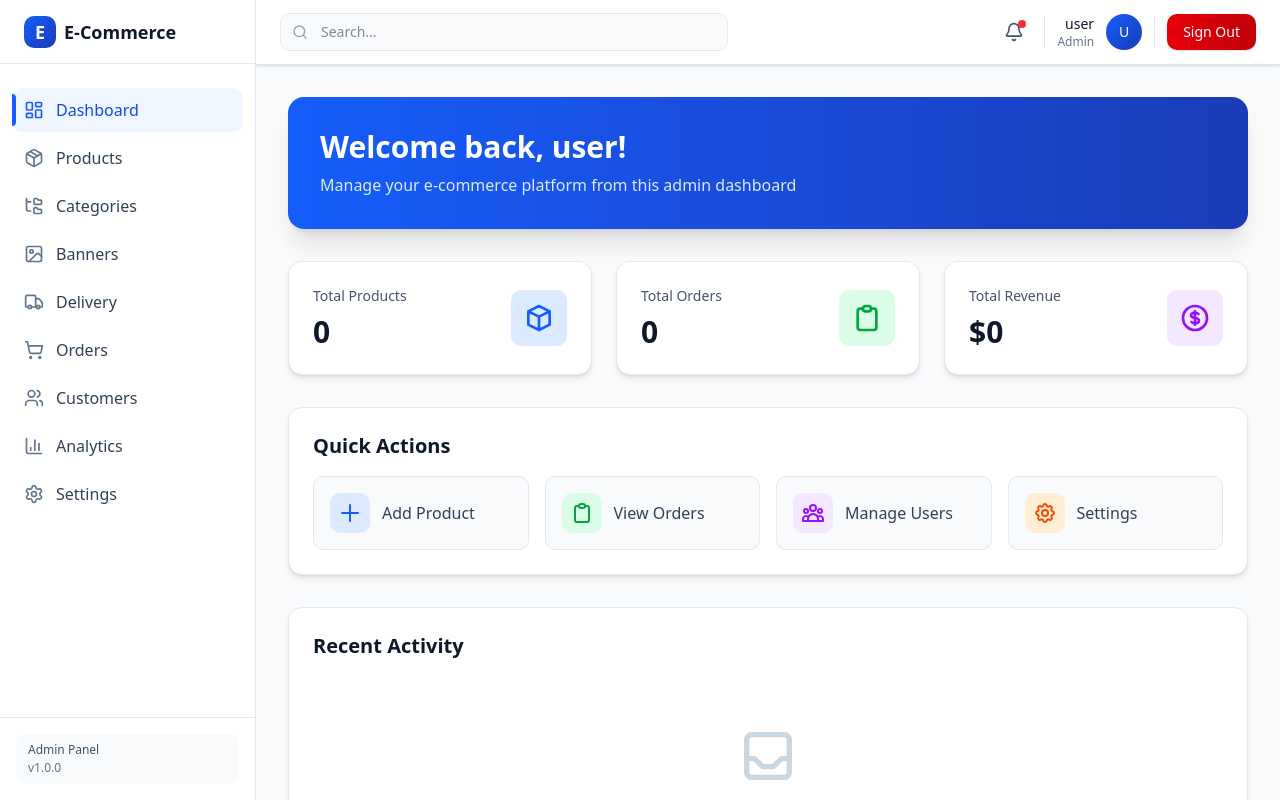
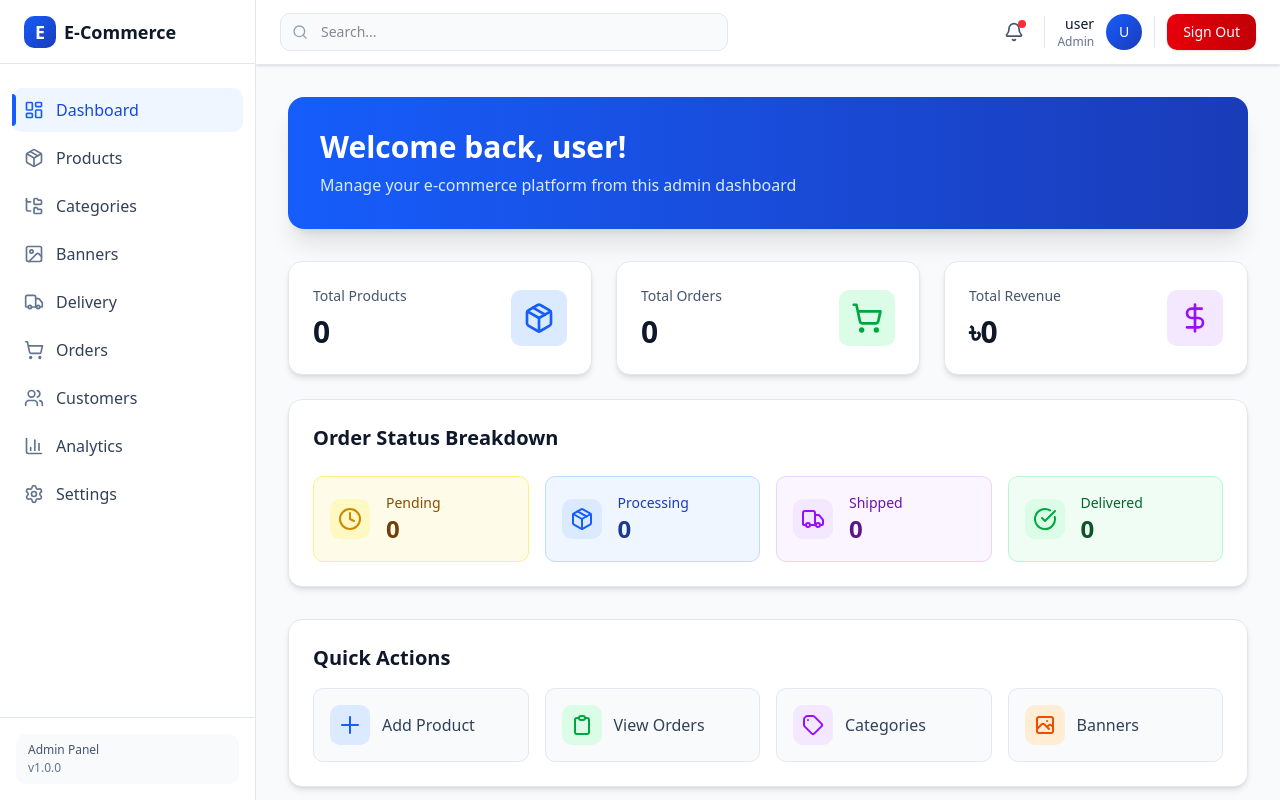
Before and after one commit to tajul-islam-refath/nextjs-fullstack-ecommarce, a Next.js app: page /admin in a window 1280 px wide. Built offline with nearby package versions, Linux system fonts and the light colour scheme; no server answers; the database is empty; sample sign-in values are in the browser's storage.

Commit message:
feat: add stats into dashboard

```diff
--- a/app/admin/page.tsx
+++ b/app/admin/page.tsx
@@ -1,6 +1,9 @@
 import { auth } from "@/auth";
 import { Suspense } from "react";
 import { Loader2 } from "lucide-react";
+import { getDashboardStats } from "@/lib/actions/dashboard.actions";
+import { DashboardStats } from "@/components/admin/DashboardStats";
+import Link from "next/link";
 
 export default function AdminDashboard() {
   return (
@@ -18,11 +21,25 @@ export default function AdminDashboard() {
 
 async function AdminDashboardContent() {
   const session = await auth();
+  const statsResult = await getDashboardStats();
+
+  // Handle error case
+  if (!statsResult.success || !statsResult.data) {
+    return (
+      <div className="space-y-8">
+        <div className="bg-red-50 border border-red-200 rounded-lg p-4">
+          <p className="text-red-800">Failed to load dashboard statistics</p>
+        </div>
+      </div>
+    );
+  }
+
+  const { totalProducts, ...orderStats } = statsResult.data;
 
   return (
     <div className="space-y-8">
       {/* Welcome Section */}
-      <div className="bg-linear-to-r from-blue-600 to-blue-800 rounded-2xl shadow-xl p-8 text-white">
+      <div className="bg-gradient-to-r from-blue-600 to-blue-800 rounded-2xl shadow-xl p-8 text-white">
         <h2 className="text-3xl font-bold mb-2">
           Welcome back, {session?.user?.email?.split("@")[0]}!
         </h2>
@@ -31,90 +48,17 @@ async function AdminDashboardContent() {
         </p>
       </div>
 
-      {/* Quick Stats */}
-      <div className="grid grid-cols-1 md:grid-cols-3 gap-6">
-        <div className="bg-white rounded-xl shadow-md p-6 border border-slate-200">
-          <div className="flex items-center justify-between">
-            <div>
-              <p className="text-sm font-medium text-slate-600">
-                Total Products
-              </p>
-              <p className="text-3xl font-bold text-slate-900 mt-2">0</p>
-            </div>
-            <div className="bg-blue-100 p-3 rounded-lg">
-              <svg
-                className="w-8 h-8 text-blue-600"
-                fill="none"
-                stroke="currentColor"
-                viewBox="0 0 24 24"
-              >
-                <path
-                  strokeLinecap="round"
-                  strokeLinejoin="round"
-                  strokeWidth={2}
-                  d="M20 7l-8-4-8 4m16 0l-8 4m8-4v10l-8 4m0-10L4 7m8 4v10M4 7v10l8 4"
-                />
-              </svg>
-            </div>
-          </div>
-        </div>
-
-        <div className="bg-white rounded-xl shadow-md p-6 border border-slate-200">
-          <div className="flex items-center justify-between">
-            <div>
-              <p className="text-sm font-medium text-slate-600">Total Orders</p>
-              <p className="text-3xl font-bold text-slate-900 mt-2">0</p>
-            </div>
-            <div className="bg-green-100 p-3 rounded-lg">
-              <svg
-                className="w-8 h-8 text-green-600"
-                fill="none"
-                stroke="currentColor"
-                viewBox="0 0 24 24"
-              >
-                <path
-                  strokeLinecap="round"
-                  strokeLinejoin="round"
-                  strokeWidth={2}
-                  d="M9 5H7a2 2 0 00-2 2v12a2 2 0 002 2h10a2 2 0 002-2V7a2 2 0 00-2-2h-2M9 5a2 2 0 002 2h2a2 2 0 002-2M9 5a2 2 0 012-2h2a2 2 0 012 2"
-                />
-              </svg>
-            </div>
-          </div>
-        </div>
-
-        <div className="bg-white rounded-xl shadow-md p-6 border border-slate-200">
-          <div className="flex items-center justify-between">
-            <div>
-              <p className="text-sm font-medium text-slate-600">
-                Total Revenue
-              </p>
-              <p className="text-3xl font-bold text-slate-900 mt-2">$0</p>
-            </div>
-            <div className="bg-purple-100 p-3 rounded-lg">
-              <svg
-                className="w-8 h-8 text-purple-600"
-                fill="none"
-                stroke="currentColor"
-                viewBox="0 0 24 24"
-              >
-                <path
-                  strokeLinecap="round"
-                  strokeLinejoin="round"
-                  strokeWidth={2}
-                  d="M12 8c-1.657 0-3 .895-3 2s1.343 2 3 2 3 .895 3 2-1.343 2-3 2m0-8c1.11 0 2.08.402 2.599 1M12 8V7m0 1v8m0 0v1m0-1c-1.11 0-2.08-.402-2.599-1M21 12a9 9 0 11-18 0 9 9 0 0118 0z"
-                />
-              </svg>
-            </div>
-          </div>
-        </div>
-      </div>
+      {/* Dashboard Stats */}
+      <DashboardStats totalProducts={totalProducts} orderStats={orderStats} />
 
       {/* Quick Actions */}
       <div className="bg-white rounded-xl shadow-md p-6 border border-slate-200">
         <h3 className="text-xl font-bold text-slate-900 mb-4">Quick Actions</h3>
         <div className="grid grid-cols-1 md:grid-cols-2 lg:grid-cols-4 gap-4">
-          <button className="flex items-center gap-3 p-4 bg-slate-50 hover:bg-slate-100 rounded-lg transition-colors border border-slate-200">
+          <Link
+            href="/admin/products/create"
+            className="flex items-center gap-3 p-4 bg-slate-50 hover:bg-slate-100 rounded-lg transition-colors border border-slate-200"
+          >
             <div className="bg-blue-100 p-2 rounded-lg">
               <svg
                 className="w-6 h-6 text-blue-600"
@@ -131,9 +75,12 @@ async function AdminDashboardContent() {
               </svg>
             </div>
             <span className="font-medium text-slate-700">Add Product</span>
-          </button>
+          </Link>
 
-          <button className="flex items-center gap-3 p-4 bg-slate-50 hover:bg-slate-100 rounded-lg transition-colors border border-slate-200">
+          <Link
+            href="/admin/orders"
+            className="flex items-center gap-3 p-4 bg-slate-50 hover:bg-slate-100 rounded-lg transition-colors border border-slate-200"
+          >
             <div className="bg-green-100 p-2 rounded-lg">
               <svg
                 className="w-6 h-6 text-green-600"
@@ -150,9 +97,12 @@ async function AdminDashboardContent() {
               </svg>
             </div>
             <span className="font-medium text-slate-700">View Orders</span>
-          </button>
+          </Link>
 
-          <button className="flex items-center gap-3 p-4 bg-slate-50 hover:bg-slate-100 rounded-lg transition-colors border border-slate-200">
+          <Link
+            href="/admin/categories"
+            className="flex items-center gap-3 p-4 bg-slate-50 hover:bg-slate-100 rounded-lg transition-colors border border-slate-200"
+          >
             <div className="bg-purple-100 p-2 rounded-lg">
               <svg
                 className="w-6 h-6 text-purple-600"
@@ -164,14 +114,17 @@ async function AdminDashboardContent() {
                   strokeLinecap="round"
                   strokeLinejoin="round"
                   strokeWidth={2}
-                  d="M17 20h5v-2a3 3 0 00-5.356-1.857M17 20H7m10 0v-2c0-.656-.126-1.283-.356-1.857M7 20H2v-2a3 3 0 015.356-1.857M7 20v-2c0-.656.126-1.283.356-1.857m0 0a5.002 5.002 0 019.288 0M15 7a3 3 0 11-6 0 3 3 0 016 0zm6 3a2 2 0 11-4 0 2 2 0 014 0zM7 10a2 2 0 11-4 0 2 2 0 014 0z"
+                  d="M7 7h.01M7 3h5c.512 0 1.024.195 1.414.586l7 7a2 2 0 010 2.828l-7 7a2 2 0 01-2.828 0l-7-7A1.994 1.994 0 013 12V7a4 4 0 014-4z"
                 />
               </svg>
             </div>
-            <span className="font-medium text-slate-700">Manage Users</span>
-          </button>
+            <span className="font-medium text-slate-700">Categories</span>
+          </Link>
 
-          <button className="flex items-center gap-3 p-4 bg-slate-50 hover:bg-slate-100 rounded-lg transition-colors border border-slate-200">
+          <Link
+            href="/admin/banners"
+            className="flex items-center gap-3 p-4 bg-slate-50 hover:bg-slate-100 rounded-lg transition-colors border border-slate-200"
+          >
             <div className="bg-orange-100 p-2 rounded-lg">
               <svg
                 className="w-6 h-6 text-orange-600"
@@ -183,18 +136,12 @@ async function AdminDashboardContent() {
                   strokeLinecap="round"
                   strokeLinejoin="round"
                   strokeWidth={2}
-                  d="M10.325 4.317c.426-1.756 2.924-1.756 3.35 0a1.724 1.724 0 002.573 1.066c1.543-.94 3.31.826 2.37 2.37a1.724 1.724 0 001.065 2.572c1.756.426 1.756 2.924 0 3.35a1.724 1.724 0 00-1.066 2.573c.94 1.543-.826 3.31-2.37 2.37a1.724 1.724 0 00-2.572 1.065c-.426 1.756-2.924 1.756-3.35 0a1.724 1.724 0 00-2.573-1.066c-1.543.94-3.31-.826-2.37-2.37a1.724 1.724 0 00-1.065-2.572c-1.756-.426-1.756-2.924 0-3.35a1.724 1.724 0 001.066-2.573c-.94-1.543.826-3.31 2.37-2.37.996.608 2.296.07 2.572-1.065z"
-                />
-                <path
-                  strokeLinecap="round"
-                  strokeLinejoin="round"
-                  strokeWidth={2}
-                  d="M15 12a3 3 0 11-6 0 3 3 0 016 0z"
+                  d="M4 16l4.586-4.586a2 2 0 012.828 0L16 16m-2-2l1.586-1.586a2 2 0 012.828 0L20 14m-6-6h.01M6 20h12a2 2 0 002-2V6a2 2 0 00-2-2H6a2 2 0 00-2 2v12a2 2 0 002 2z"
                 />
               </svg>
             </div>
-            <span className="font-medium text-slate-700">Settings</span>
-          </button>
+            <span className="font-medium text-slate-700">Banners</span>
+          </Link>
         </div>
       </div>
 
--- /dev/null
+++ b/components/admin/DashboardStats.tsx
@@ -0,0 +1,177 @@
+"use client";
+
+import {
+  Package,
+  ShoppingCart,
+  DollarSign,
+  Clock,
+  Truck,
+  CheckCircle,
+  XCircle,
+} from "lucide-react";
+import { currencyConfig } from "@/lib/config";
+
+interface OrderStats {
+  totalOrders: number;
+  pendingOrders: number;
+  processingOrders: number;
+  shippedOrders: number;
+  deliveredOrders: number;
+  cancelledOrders: number;
+  totalRevenue: number;
+}
+
+interface DashboardStatsProps {
+  totalProducts: number;
+  orderStats: OrderStats;
+}
+
+export function DashboardStats({
+  totalProducts,
+  orderStats,
+}: DashboardStatsProps) {
+  const formatCurrency = (amount: number) => {
+    return `${currencyConfig.symbol}${amount.toLocaleString(
+      currencyConfig.locale,
+      {
+        minimumFractionDigits: 0,
+        maximumFractionDigits: 0,
+      }
+    )}`;
+  };
+
+  return (
+    <div className="space-y-6">
+      {/* Main Stats */}
+      <div className="grid grid-cols-1 md:grid-cols-3 gap-6">
+        {/* Total Products */}
+        <div className="bg-white rounded-xl shadow-md p-6 border border-slate-200 hover:shadow-lg transition-shadow">
+          <div className="flex items-center justify-between">
+            <div>
+              <p className="text-sm font-medium text-slate-600">
+                Total Products
+              </p>
+              <p className="text-3xl font-bold text-slate-900 mt-2">
+                {totalProducts}
+              </p>
+            </div>
+            <div className="bg-blue-100 p-3 rounded-lg">
+              <Package className="w-8 h-8 text-blue-600" />
+            </div>
+          </div>
+        </div>
+
+        {/* Total Orders */}
+        <div className="bg-white rounded-xl shadow-md p-6 border border-slate-200 hover:shadow-lg transition-shadow">
+          <div className="flex items-center justify-between">
+            <div>
+              <p className="text-sm font-medium text-slate-600">Total Orders</p>
+              <p className="text-3xl font-bold text-slate-900 mt-2">
+                {orderStats.totalOrders}
+              </p>
+            </div>
+            <div className="bg-green-100 p-3 rounded-lg">
+              <ShoppingCart className="w-8 h-8 text-green-600" />
+            </div>
+          </div>
+        </div>
+
+        {/* Total Revenue */}
+        <div className="bg-white rounded-xl shadow-md p-6 border border-slate-200 hover:shadow-lg transition-shadow">
+          <div className="flex items-center justify-between">
+            <div>
+              <p className="text-sm font-medium text-slate-600">
+                Total Revenue
+              </p>
+              <p className="text-3xl font-bold text-slate-900 mt-2">
+                {formatCurrency(orderStats.totalRevenue)}
+              </p>
+            </div>
+            <div className="bg-purple-100 p-3 rounded-lg">
+              <DollarSign className="w-8 h-8 text-purple-600" />
+            </div>
+          </div>
+        </div>
+      </div>
+
+      {/* Order Status Breakdown */}
+      <div className="bg-white rounded-xl shadow-md p-6 border border-slate-200">
+        <h3 className="text-xl font-bold text-slate-900 mb-6">
+          Order Status Breakdown
+        </h3>
+        <div className="grid grid-cols-1 md:grid-cols-2 lg:grid-cols-4 gap-4">
+          {/* Pending Orders */}
+          <div className="flex items-center gap-4 p-4 bg-yellow-50 rounded-lg border border-yellow-200">
+            <div className="bg-yellow-100 p-2 rounded-lg">
+              <Clock className="w-6 h-6 text-yellow-600" />
+            </div>
+            <div>
+              <p className="text-sm font-medium text-yellow-800">Pending</p>
+              <p className="text-2xl font-bold text-yellow-900">
+                {orderStats.pendingOrders}
+              </p>
+            </div>
+          </div>
+
+          {/* Processing Orders */}
+          <div className="flex items-center gap-4 p-4 bg-blue-50 rounded-lg border border-blue-200">
+            <div className="bg-blue-100 p-2 rounded-lg">
+              <Package className="w-6 h-6 text-blue-600" />
+            </div>
+            <div>
+              <p className="text-sm font-medium text-blue-800">Processing</p>
+              <p className="text-2xl font-bold text-blue-900">
+                {orderStats.processingOrders}
+              </p>
+            </div>
+          </div>
+
+          {/* Shipped Orders */}
+          <div className="flex items-center gap-4 p-4 bg-purple-50 rounded-lg border border-purple-200">
+            <div className="bg-purple-100 p-2 rounded-lg">
+              <Truck className="w-6 h-6 text-purple-600" />
+            </div>
+            <div>
+              <p className="text-sm font-medium text-purple-800">Shipped</p>
+              <p className="text-2xl font-bold text-purple-900">
+                {orderStats.shippedOrders}
+              </p>
+            </div>
+          </div>
+
+          {/* Delivered Orders */}
+          <div className="flex items-center gap-4 p-4 bg-green-50 rounded-lg border border-green-200">
+            <div className="bg-green-100 p-2 rounded-lg">
+              <CheckCircle className="w-6 h-6 text-green-600" />
+            </div>
+            <div>
+              <p className="text-sm font-medium text-green-800">Delivered</p>
+              <p className="text-2xl font-bold text-green-900">
+                {orderStats.deliveredOrders}
+              </p>
+            </div>
+          </div>
+        </div>
+
+        {/* Cancelled Orders - Full Width */}
+        {orderStats.cancelledOrders > 0 && (
+          <div className="mt-4">
+            <div className="flex items-center gap-4 p-4 bg-red-50 rounded-lg border border-red-200">
+              <div className="bg-red-100 p-2 rounded-lg">
+                <XCircle className="w-6 h-6 text-red-600" />
+              </div>
+              <div>
+                <p className="text-sm font-medium text-red-800">
+                  Cancelled Orders
+                </p>
+                <p className="text-2xl font-bold text-red-900">
+                  {orderStats.cancelledOrders}
+                </p>
+              </div>
+            </div>
+          </div>
+        )}
+      </div>
+    </div>
+  );
+}
--- /dev/null
+++ b/lib/actions/dashboard.actions.ts
@@ -0,0 +1,34 @@
+"use server";
+
+import { prisma } from "@/lib/prisma";
+import { OrderService } from "@/lib/service/order.service";
+
+/**
+ * Get dashboard statistics
+ * Includes order stats, revenue, and product count
+ */
+export async function getDashboardStats() {
+  try {
+    const orderService = new OrderService(prisma);
+
+    // Fetch order statistics and product count in parallel
+    const [orderStats, productCount] = await Promise.all([
+      orderService.getOrderStatistics(),
+      prisma.product.count(),
+    ]);
+
+    return {
+      success: true,
+      data: {
+        ...orderStats,
+        totalProducts: productCount,
+      },
+    };
+  } catch (error) {
+    console.error("Error fetching dashboard stats:", error);
+    return {
+      success: false,
+      error: "Failed to fetch dashboard statistics",
+    };
+  }
+}
```
